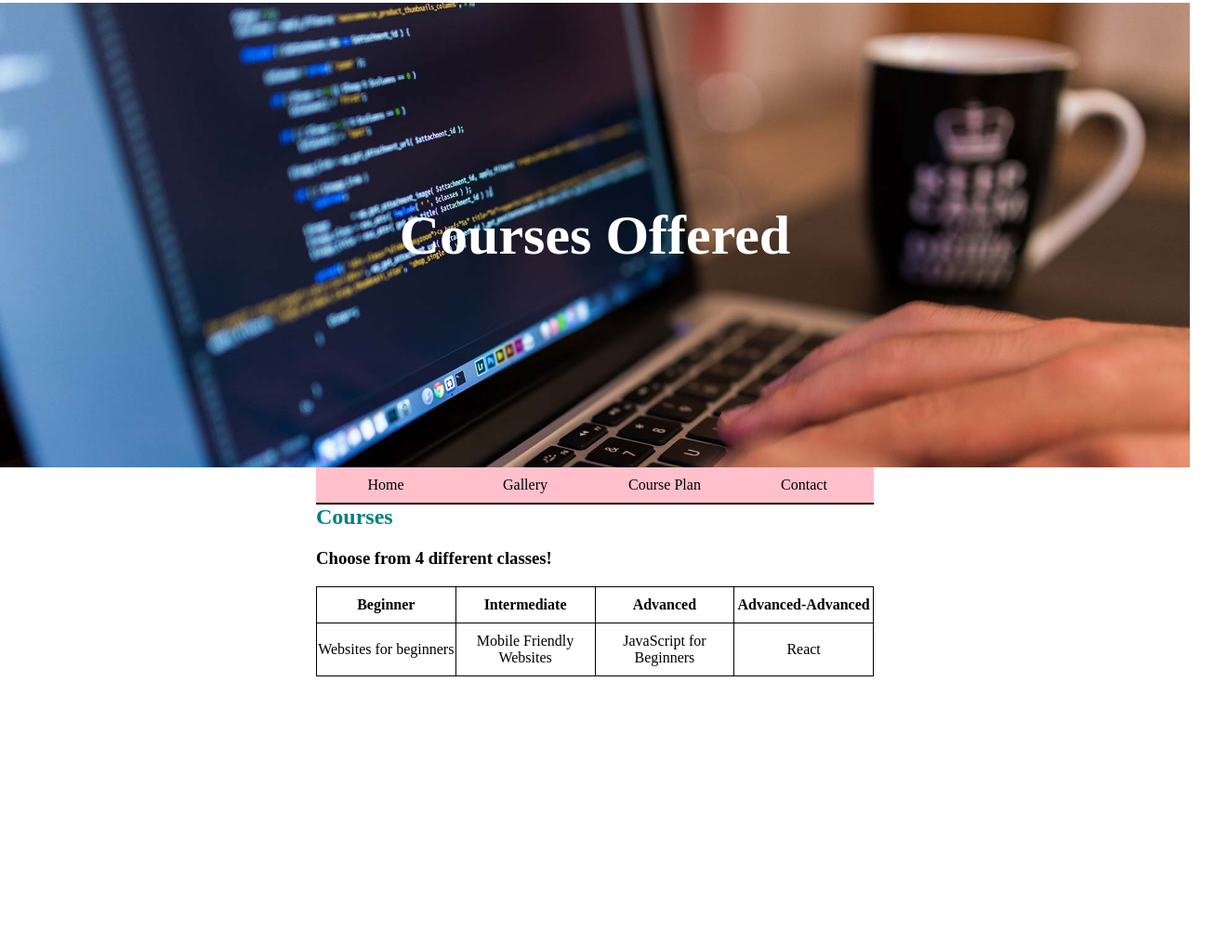
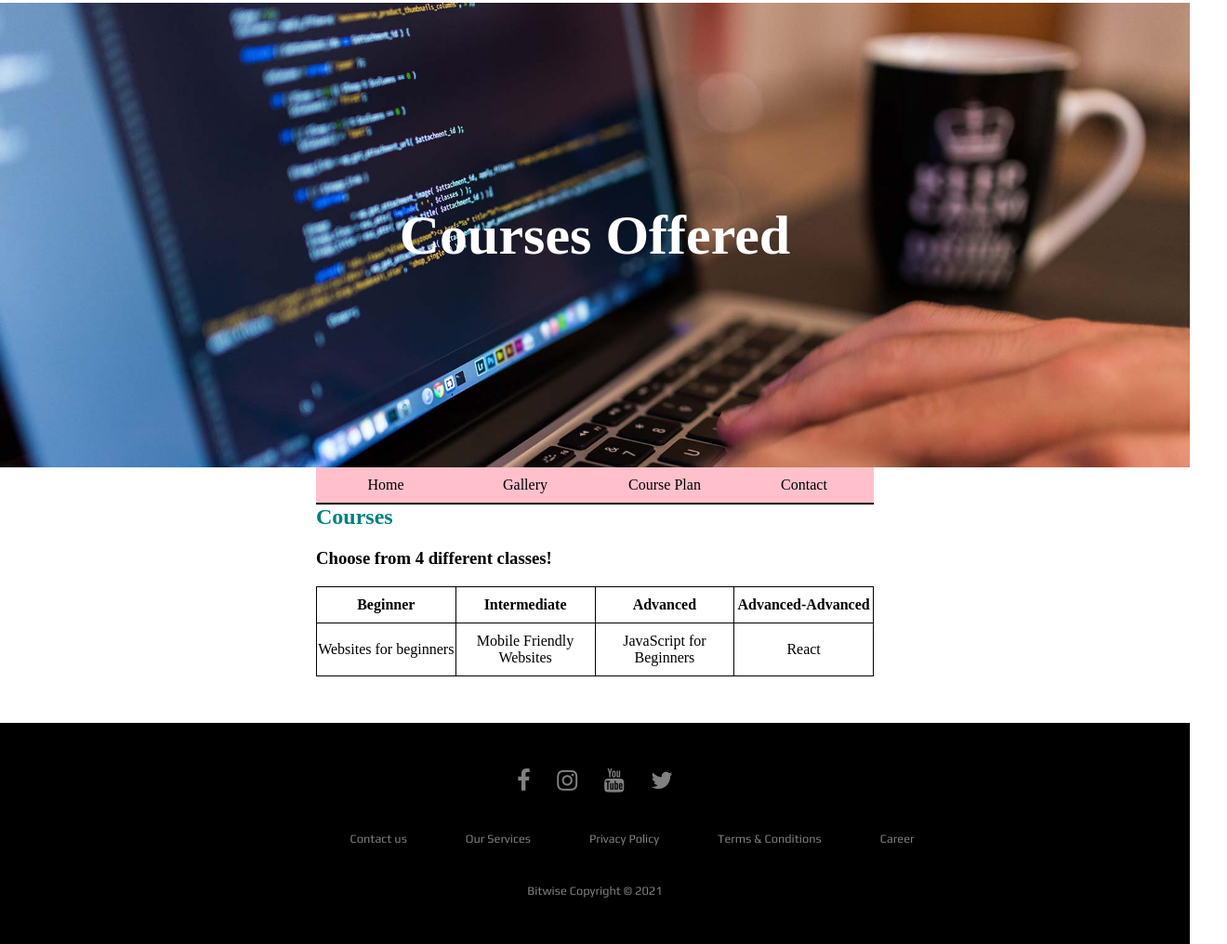
Before and after one commit to gabymoreno9/day-nine-w4b, a plain HTML site: page course-plan.html in a window 1280 px wide. Shown: the part 37-1053 px from the top of the page at 93% size, 1320 px wide, since content can reach past the window. Before the commit the page ends 815 px from the top, so only its background shows below. Drawn offline with Linux system fonts and the light colour scheme.

Commit message:
applied footer

```diff
--- a/course-plan.html
+++ b/course-plan.html
@@ -1,6 +1,12 @@
 <!DOCTYPE html>
 <html lang="en">
 <head>
+    <!--FONT AWESOME-->
+    <link rel="stylesheet" href="https://cdnjs.cloudflare.com/ajax/libs/font-awesome/4.7.0/css/font-awesome.min.css">
+
+    <!--GOOGLE FONTS-->
+        <link rel="preconnect" href="https://fonts.gstatic.com">
+        <link href="https://fonts.googleapis.com/css2?family=Fredoka+One&family=Play&display=swap" rel="stylesheet">
     <link rel="stylesheet" href="styles.css">
     <meta charset="UTF-8">
     <meta http-equiv="X-UA-Compatible" content="IE=edge">
@@ -43,5 +49,31 @@
         </table>
 
     </div>
+
+    <footer>
+        <div class="footer">
+        <div class="row">
+        <a href="#"><i class="fa fa-facebook"></i></a>
+        <a href="#"><i class="fa fa-instagram"></i></a>
+        <a href="#"><i class="fa fa-youtube"></i></a>
+        <a href="#"><i class="fa fa-twitter"></i></a>
+        </div>
+
+        <div class="row">
+        <ul>
+        <li><a href="#">Contact us</a></li>
+        <li><a href="#">Our Services</a></li>
+        <li><a href="#">Privacy Policy</a></li>
+        <li><a href="#">Terms & Conditions</a></li>
+        <li><a href="#">Career</a></li>
+        </ul>
+        </div>
+
+        <div class="row">
+        Bitwise Copyright © 2021
+        </div>
+        </div>
+        </footer>
+
 </body>
 </html>
--- a/styles.css
+++ b/styles.css
@@ -88,3 +88,58 @@ table{
     border-collapse: collapse;
     text-align: center;
 }
+
+/* Footer starts here  */
+.footer{
+    background:#000;
+    padding:30px 0px;
+    font-family: 'Play', sans-serif;
+    text-align:center;
+    }
+
+    .footer .row{
+    width:100%;
+    margin:1% 0%;
+    padding:0.6% 0%;
+    color:gray;
+    font-size:0.8em;
+    }
+
+    .footer .row a{
+    text-decoration:none;
+    color:gray;
+    transition:0.5s;
+    }
+
+    .footer .row a:hover{
+    color:#fff;
+    }
+
+    .footer .row ul{
+    width:100%;
+    }
+
+    .footer .row ul li{
+    display:inline-block;
+    margin:0px 30px;
+    }
+
+    .footer .row a i{
+    font-size:2em;
+    margin:0% 1%;
+    }
+
+    @media (max-width:720px){
+    .footer{
+    text-align:left;
+    padding:5%;
+    }
+    .footer .row ul li{
+    display:block;
+    margin:10px 0px;
+    text-align:left;
+    }
+    .footer .row a i{
+    margin:0% 3%;
+    }
+    }
```
